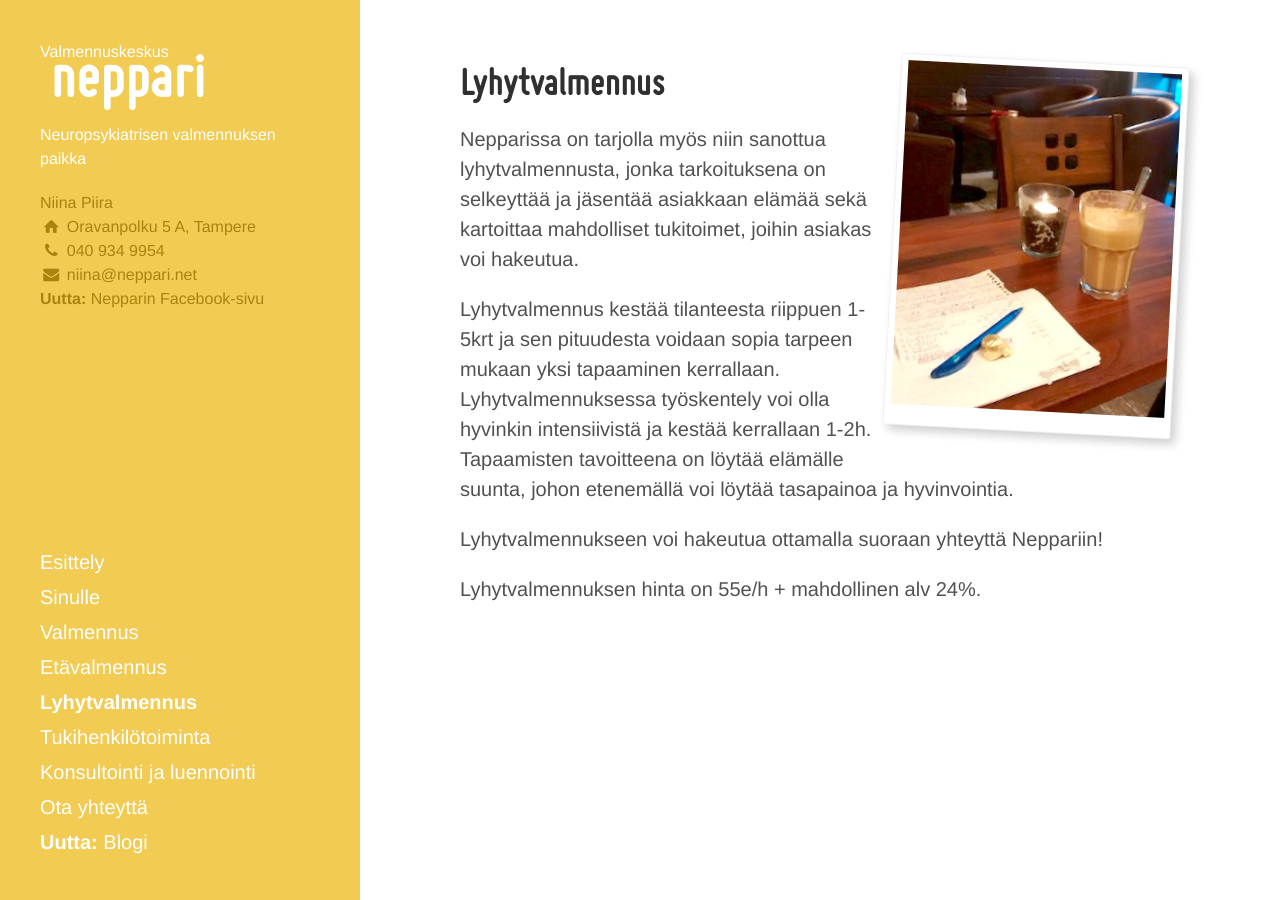
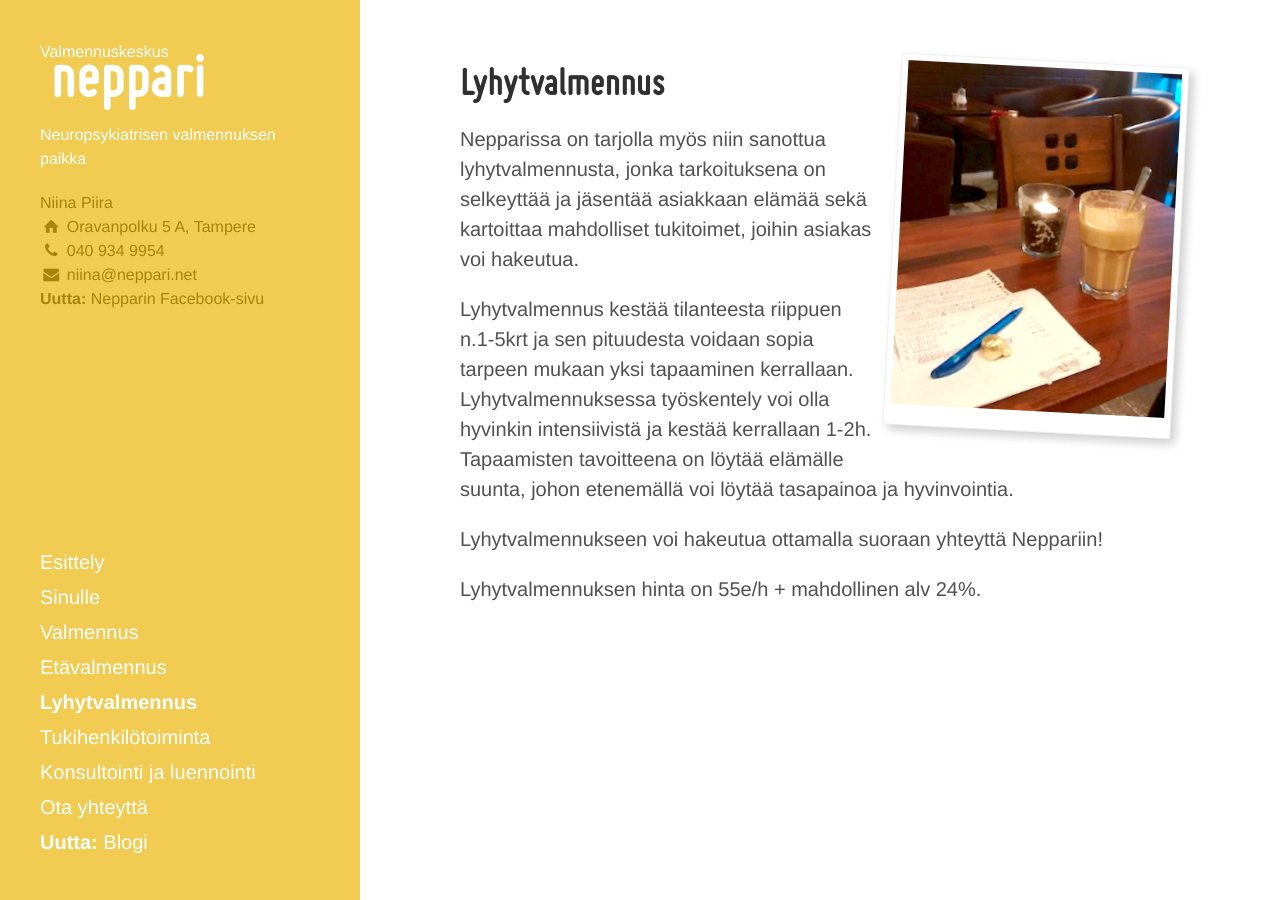
Before and after one commit to niinapiira/neppari.net, a Jekyll site: the page built from lyhytvalmennus.md, in a window 1280 px wide. Built offline with Jekyll 4.4.1, drawn with Linux system fonts in a browser that asks for light colours; Markdown is read by kramdown in place of the engine named in the settings.

Commit message:
Väli ja noin

```diff
--- a/lyhytvalmennus.md
+++ b/lyhytvalmennus.md
@@ -17,7 +17,7 @@ polaroid: ""
 
 Nepparissa on tarjolla myös niin sanottua lyhytvalmennusta, jonka tarkoituksena on selkeyttää ja jäsentää asiakkaan elämää sekä kartoittaa mahdolliset tukitoimet, joihin asiakas voi hakeutua.
 
-Lyhytvalmennus kestää tilanteesta riippuen 1-5krt ja sen pituudesta voidaan sopia tarpeen mukaan yksi tapaaminen kerrallaan.
+Lyhytvalmennus kestää tilanteesta riippuen n.1-5krt ja sen pituudesta voidaan sopia tarpeen mukaan yksi tapaaminen kerrallaan.
 Lyhytvalmennuksessa työskentely voi olla hyvinkin intensiivistä ja kestää kerrallaan 1-2h. Tapaamisten tavoitteena on löytää elämälle suunta, johon etenemällä voi löytää tasapainoa ja hyvinvointia.
 
 Lyhytvalmennukseen voi hakeutua ottamalla suoraan yhteyttä Neppariin!
```
